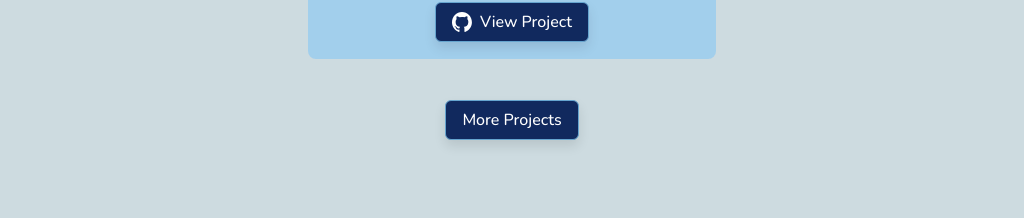
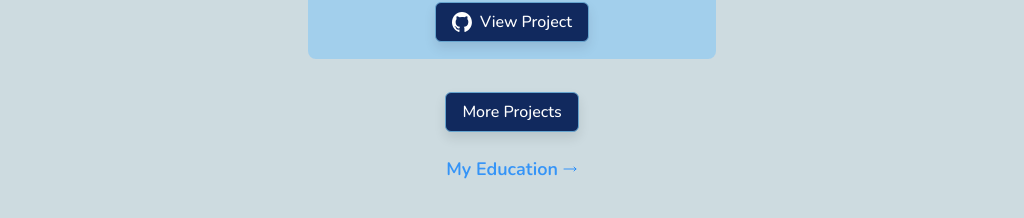
Before and after one commit to ns-krishnakodali/my-portfolio, a React (Vite) app: page /projects in a window 1024 px wide. Shown: the part 2050-2268 px from the top of the page. Before the commit the page ends 2223 px from the top, so only its background shows below. Built offline with nearby package versions, Linux system fonts and the light colour scheme; no server answers; grey boxes are pictures that could not be loaded.

Commit message:
Update: Add navigation for mobile view and modify summaries

```diff
--- a/src/constants/about-details.js
+++ b/src/constants/about-details.js
@@ -1,5 +1,5 @@
 export const ABOUT_MYSELF =
-  "I'm a curious and results-driven engineer who thrives on solving complex problems and building systems that create real-world impact. Passionate about learning, I constantly seek opportunities to grow, create, and contribute through innovative solutions. My journey in tech has been shaped by continuous hands-on <Experience> as a Software Engineer, complemented by a strong <Education> in Computer Science, and a deep interest in software engineering and applied AI/ML. Currently, I'm exploring the intersection of finance, software, and AI/ML, and constantly learning new tools and technologies to stay ahead in this ever-evolving field. My <Projects> reflect this mindset, blending core engineering with intelligent systems to solve practical challenges.";
+  "I'm a curious and results-driven engineer who thrives on solving complex problems and building systems that create real-world impact. I am driven by a mindset of continuous growth, always looking to push boundaries and deliver practical, innovative solutions. My journey in tech has been shaped by continuous hands-on <Experience> as a Software Engineer, complemented by a strong <Education> background in Computer Science, and applied AI/ML. Currently, I'm exploring the intersection of finance, software, and AI/ML, while actively learning new tools and technologies to stay ahead in these ever-evolving fields. My <Projects> reflect this mindset, blending core engineering principles with intelligent systems to solve practical, real-world challenges.";
 
 export const SKILLS_OVERVIEW = [
   {
--- a/src/constants/education-details.js
+++ b/src/constants/education-details.js
@@ -1,5 +1,5 @@
 export const EDUCATION_SUMMARY =
-  "I have a strong academic foundation in Computer Science (CS), with a Master's in CS from the University of Florida, and a Bachelor's in CSE from IIT Bhubaneswar. I was exposed to core CS fundamentals along as well as advanced topics such as ML, Optimization, and high-performance systems. I actively participated in research, projects, and open-source initiatives, which instilled a passion for continuous learning and innovation to solve real-world challenges.";
+  "I have a strong academic background in Computer Science (CS), with a Master's in CS from the University of Florida, and a Bachelor's in CSE from IIT Bhubaneswar. I gained a strong foundation in core CS fundamentals and studied key areas such as AI, ML, and Optimization. I've led and contributed to research, projects, and open-source initiatives, driven by a passion for continuous learning and for building innovative, impactful solutions to real-world problems.";
 
 export const DEGREES_DETAILS = [
   {
--- a/src/constants/experience-details.js
+++ b/src/constants/experience-details.js
@@ -1,5 +1,5 @@
 export const MY_EXPERIENCE =
-  "With 3.5 years of professional experience as a Software Engineer, I've worked across fast-paced startups and established companies. My work spanned designing scalable backend systems, developing responsive web apps, and building robust infrastructure. I transformed legacy systems into fault-tolerant microservices, optimized data workflows, and enhanced system performance to align solutions with customer needs and business goals.";
+  "With 3.5 years of professional experience as a Software Engineer, I've worked across fast-paced startups and established companies. My work spanned designing scalable backend systems, developing responsive web apps, and building robust infrastructure. I've led complex projects, transformed legacy systems into fault-tolerant microservices, and improved system performance, consistently aligning solutions with customer needs and business goals.";
 
 export const EXPERIENCE_DETAILS = [
   {
--- a/src/index.css
+++ b/src/index.css
@@ -56,6 +56,10 @@ body {
   overflow-x: hidden;
   min-height: 100vh;
   background-color: var(--color-background);
+}
+
+.next-section-link {
+  display: none;
 }
 
 *::-webkit-scrollbar {
@@ -138,6 +142,15 @@ body {
   }
 }
 
+@media screen and (max-width: 1024px) {
+  .next-section-link {
+    display: flex;
+    justify-content: center;
+    align-items: center;
+    margin: 0.5rem 0;
+  }
+}
+
 @media print {
   body {
     background: var(--color-white) !important;
--- a/src/pages/about/index.jsx
+++ b/src/pages/about/index.jsx
@@ -54,6 +54,9 @@ export const About = () => {
             <SectionHeading className="about__heading" heading="Technical Skills" />
             <TechnicalSkills />
           </div>
+          <div className="next-section-link no-print">
+            <SectionLink path="/experience" text="My Experience" showArrow />
+          </div>
         </>
       )}
     </div>
--- a/src/pages/contact-me/contact-me.css
+++ b/src/pages/contact-me/contact-me.css
@@ -88,6 +88,12 @@
   }
 }
 
+@media screen and (min-width: 769px) and (max-width: 1024px) {
+  .contact-me {
+    height: 60vh;
+  }
+}
+
 @media screen and (max-width: 768px) and (max-height: 720px) {
   .contact-me {
     height: 100vh;
--- a/src/pages/education/index.jsx
+++ b/src/pages/education/index.jsx
@@ -3,7 +3,7 @@ import './education.css';
 import { DegreeCard } from './degree-card';
 
 import { DEGREES_DETAILS, EDUCATION_SUMMARY } from '../../constants';
-import { IntroSection, SectionHeading } from '../../shared-ui';
+import { IntroSection, SectionHeading, SectionLink } from '../../shared-ui';
 
 export const Education = () => {
   return (
@@ -23,6 +23,9 @@ export const Education = () => {
           ))}
         </div>
       </div>
+      <div className="next-section-link no-print">
+        <SectionLink path="/contact-me" text="Contact Me" showArrow />
+      </div>
     </div>
   );
 };
--- a/src/pages/experience/index.jsx
+++ b/src/pages/experience/index.jsx
@@ -3,7 +3,7 @@ import './experience.css';
 import { ExperienceCard } from './experience-card';
 
 import { EXPERIENCE_DETAILS, MY_EXPERIENCE } from '../../constants';
-import { IntroSection } from '../../shared-ui';
+import { IntroSection, SectionLink } from '../../shared-ui';
 
 export const Experience = () => {
   return (
@@ -22,6 +22,9 @@ export const Experience = () => {
           ))
         )}
       </div>
+      <div className="next-section-link no-print">
+        <SectionLink path="/projects" text="My Projects" showArrow />
+      </div>
     </div>
   );
 };
--- a/src/pages/home/home.css
+++ b/src/pages/home/home.css
@@ -118,6 +118,10 @@
     text-align: left;
   }
 
+  .home__details {
+    width: 40vw;
+  }
+
   .home__divider {
     display: none;
   }
--- a/src/pages/projects/index.jsx
+++ b/src/pages/projects/index.jsx
@@ -10,7 +10,7 @@ import {
   MY_PROJECT_DESCRIPTION,
   PROJECT_CATEGORIES,
 } from '../../constants/';
-import { IntroSection, ButtonLink } from '../../shared-ui';
+import { IntroSection, ButtonLink, SectionLink } from '../../shared-ui';
 import { removeNonAlphabets } from '../../utils';
 
 export const Projects = () => {
@@ -61,6 +61,9 @@ export const Projects = () => {
           displayGithub={false}
         />
       </div>
+      <div className="next-section-link no-print">
+        <SectionLink path="/education" text="My Education" showArrow />
+      </div>
     </div>
   );
 };
--- a/src/pages/projects/projects.css
+++ b/src/pages/projects/projects.css
@@ -83,7 +83,7 @@
   align-items: center;
   flex-wrap: wrap;
   gap: 2rem;
-  padding: 2rem 0;
+  padding: 2rem 0 1rem;
   width: 90%;
 }
 
@@ -129,7 +129,7 @@
 .more-projects {
   display: flex;
   justify-content: center;
-  margin-top: 0.5rem;
+  margin-top: 1rem;
 }
 
 @media screen and (max-width: 768px) {
@@ -161,6 +161,12 @@
   }
 }
 
+@media screen and (max-width: 1024px) {
+  .more-projects {
+    margin: 1rem 0 1.5rem;
+  }
+}
+
 @media screen and (min-width: 1920px) {
   .project__details-inner-container {
     width: 75%;
--- a/src/utils/index.js
+++ b/src/utils/index.js
@@ -6,7 +6,6 @@ export const removeNonAlphabets = (str) => {
   if (typeof str !== 'string') {
     return '';
   }
-
   return str.replace(/[^a-zA-Z-]/g, '').toLowerCase();
 };
 
```
